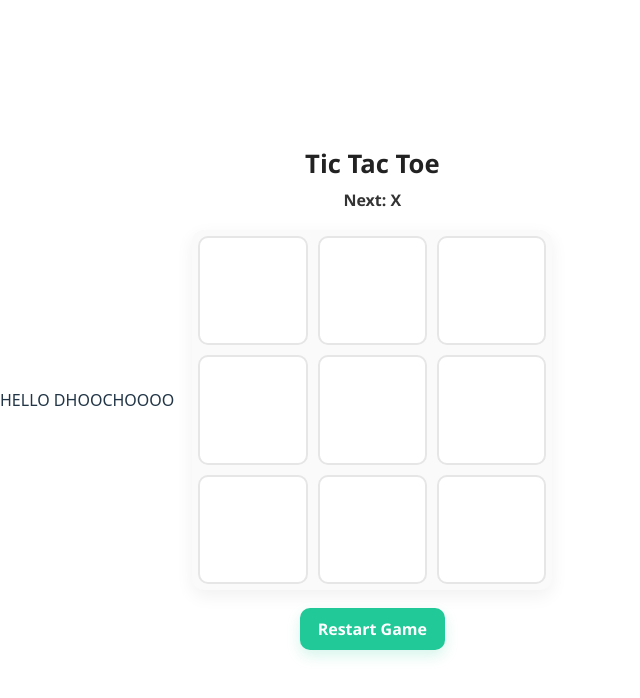
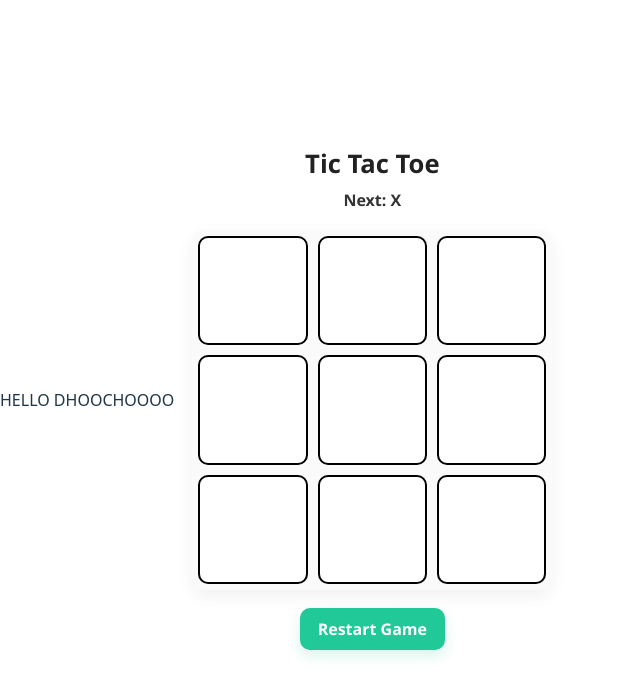
Before and after one commit to varshaa-2003/TicTacToe, a React (Vite) app in the folder tic-tac-toe/: page / in a window 1280 px wide. Shown: the top 698 px of the page, without its empty margins (0-640 px from the left). Built offline with nearby package versions, Linux system fonts and the light colour scheme.

Commit message:
Confetti

```diff
--- a/tic-tac-toe/src/App.jsx
+++ b/tic-tac-toe/src/App.jsx
@@ -1,4 +1,7 @@
 import { useState, useRef, useEffect } from "react";
+import Confetti from 'react-confetti';
+import { useWindowSize } from 'react-use';
+
 
 function App() {
   const [squares, setSquares] = useState(Array(9).fill(null));
@@ -7,6 +10,8 @@ function App() {
   const boardRef = useRef(null);
   const cellRefs = useRef([]); // will hold refs to 9 cells
   const [lineStyle, setLineStyle] = useState(null);
+  const { width, height } = useWindowSize();
+
 
   function handleClick(index) {
     if (squares[index] || winningLine) return;
@@ -72,7 +77,7 @@ function App() {
       top: `${midY}px`,
       width: `${length}px`,
       height: `${thickness}px`,
-      backgroundColor: "#ff4d4d",
+      backgroundColor: "#000000",
       transform: `translate(-50%, -50%) rotate(${angle}deg)`,
       transformOrigin: "center center",
       zIndex: 5,
@@ -110,6 +115,16 @@ function App() {
   };
 
   return (
+   <>
+    {winner && (
+      <Confetti
+        width={width}
+        height={height}
+        recycle={false}
+        numberOfPieces={300}
+      />
+   )}
+
     <div
       style={{
         minHeight: "100vh",
@@ -165,7 +180,7 @@ function App() {
                 fontSize: "calc(1.6rem + 1.2vw)",
                 fontWeight: 700,
                 borderRadius: 10,
-                border: "2px solid #e6e6e6",
+                border: "2px solid #000000",
                 background: val ? (val === "X" ? "#4dabf7" : "#ff6b6b") : "#ffffff",
                 color: val ? "#fff" : "#333",
                 cursor: val || winner ? "not-allowed" : "pointer",
@@ -204,6 +219,7 @@ function App() {
         </div>
       </div>
     </div>
+    </>
   );
 }
 
```
